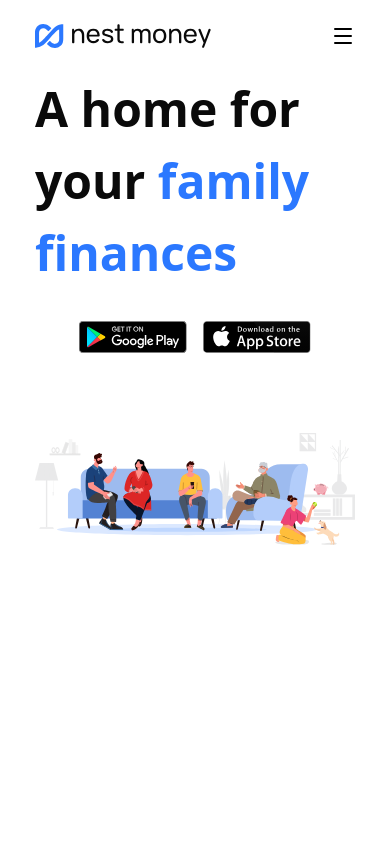
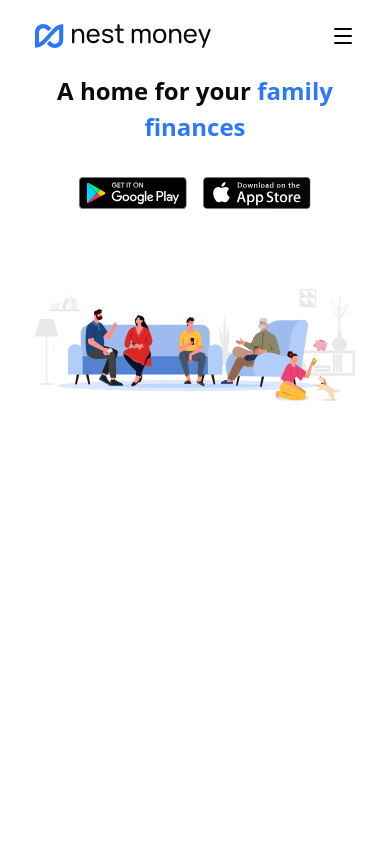
Before and after one commit to nestmoney/website, a Next.js app: page / in a window 390 px wide. Shown: the top 842 px of the page. Built offline with nearby package versions, Linux system fonts and the light colour scheme.

Commit message:
ui:responsiveness to hero

```diff
--- a/components/sections/About.tsx
+++ b/components/sections/About.tsx
@@ -1,4 +1,8 @@
 const About = () => {
-  return <div className="bg-blue-200 min-h-screen pt-[73px]">About</div>;
+  return (
+    <div className="bg-blue-200 min-h-screen pt-[73px] h-[592px]" id="about">
+      About
+    </div>
+  );
 };
 export default About;
--- a/components/sections/Hero.tsx
+++ b/components/sections/Hero.tsx
@@ -4,8 +4,8 @@ import DownloadBtn from "../DownloadButton";
 const Hero = () => {
   return (
     <div className="h-screen py-[73px]">
-      <div className="h-[90%] flex flex-col items-center">
-        <p className="font-bold text-[48px] text-secondary pb-[32px]">
+      <div className="h-[419px] md:h-[436px] lg:h-[544px] xl:[638px] flex flex-col items-center">
+        <p className="font-bold text-[24px] md:text-[40px] lg:text-[48px] xl:text-[56px] text-secondary pb-[32px] text-center">
           A home for your{" "}
           <span className="text-primary-blue">family finances</span>
         </p>
```
